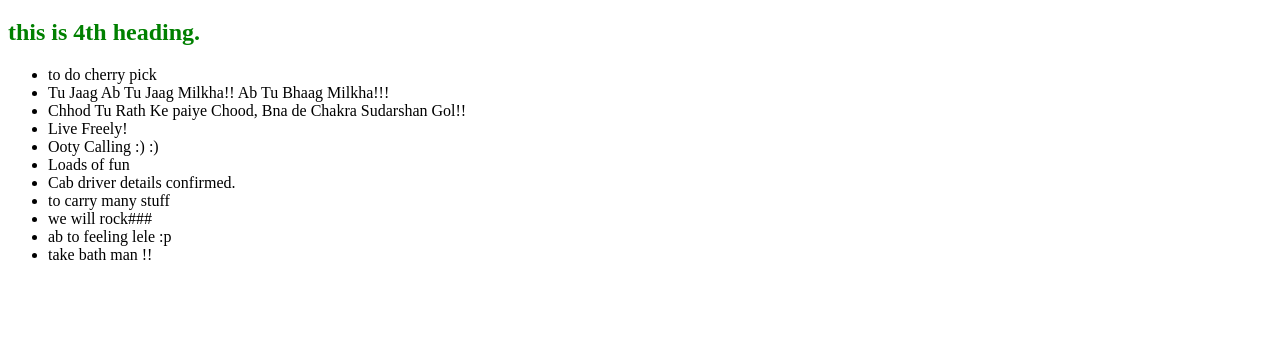
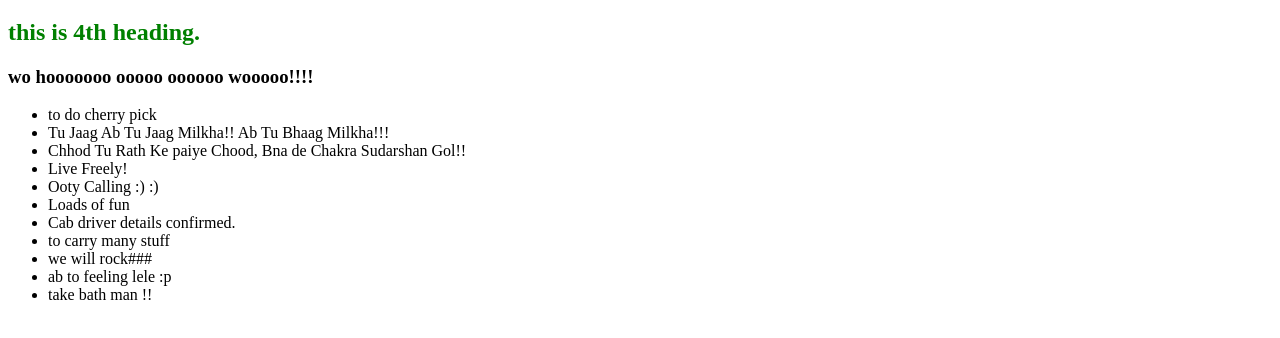
Before and after one commit to laksh9034/0main_opensap_repo, a plain HTML site: page index.html in a window 1280 px wide. Shown: the part 180-518 px from the top of the page. Drawn offline with Linux system fonts and the light colour scheme.

Commit message:
Jannnat 2 commit

```diff
--- a/index.html
+++ b/index.html
@@ -10,6 +10,7 @@
 		<h2 >This is a ..Bluee Heading</h2>
 		<h1>hip hip hurray!! going to ooty:)</h1>
 		<h2>this is 4th heading.</h2>
+		<h3>wo hooooooo ooooo oooooo wooooo!!!!</h3>
 		<ul>
 			<li>to do cherry pick</li>
 			<li> Tu Jaag Ab Tu Jaag Milkha!! Ab Tu Bhaag Milkha!!! </li>
```
